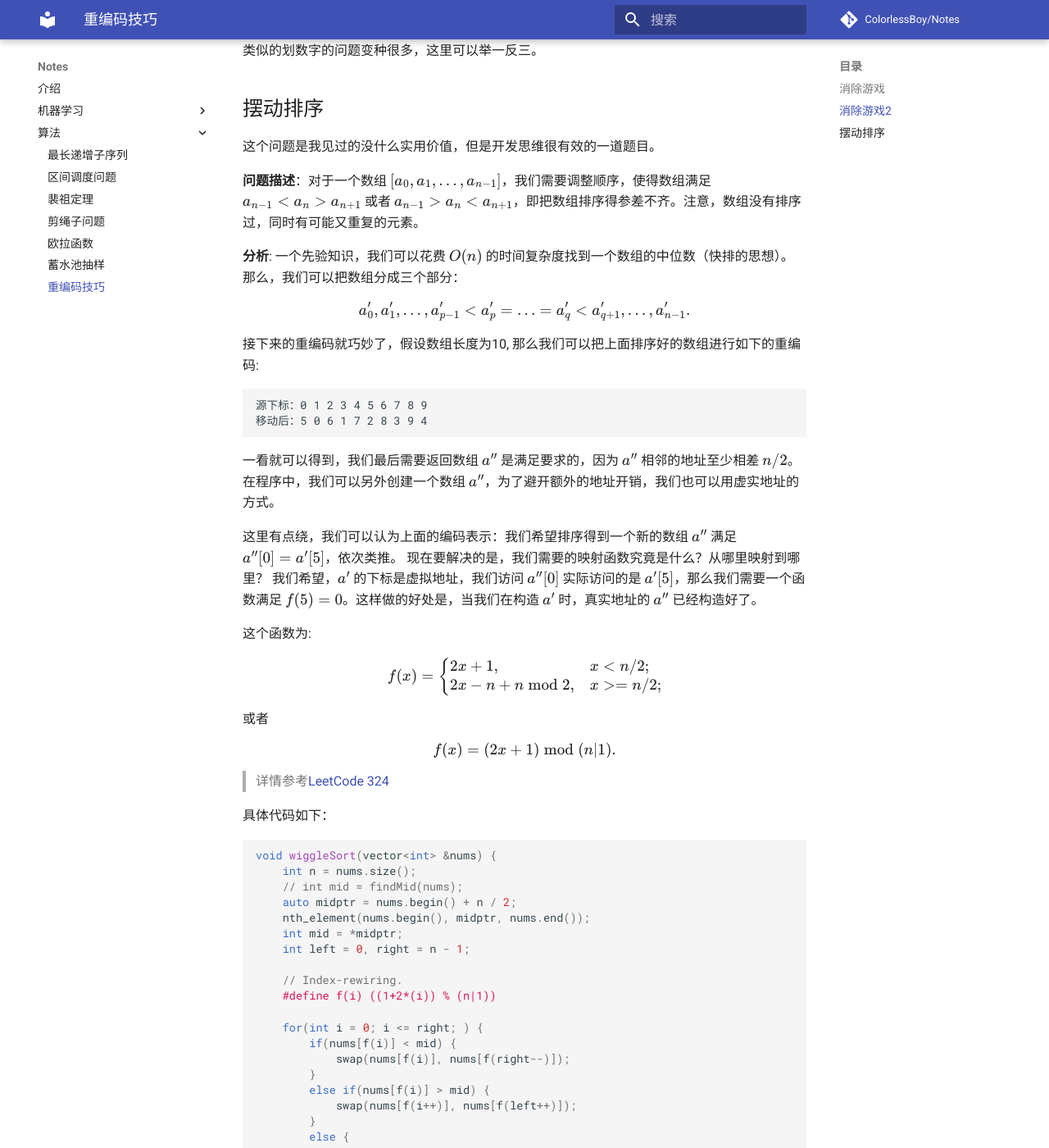
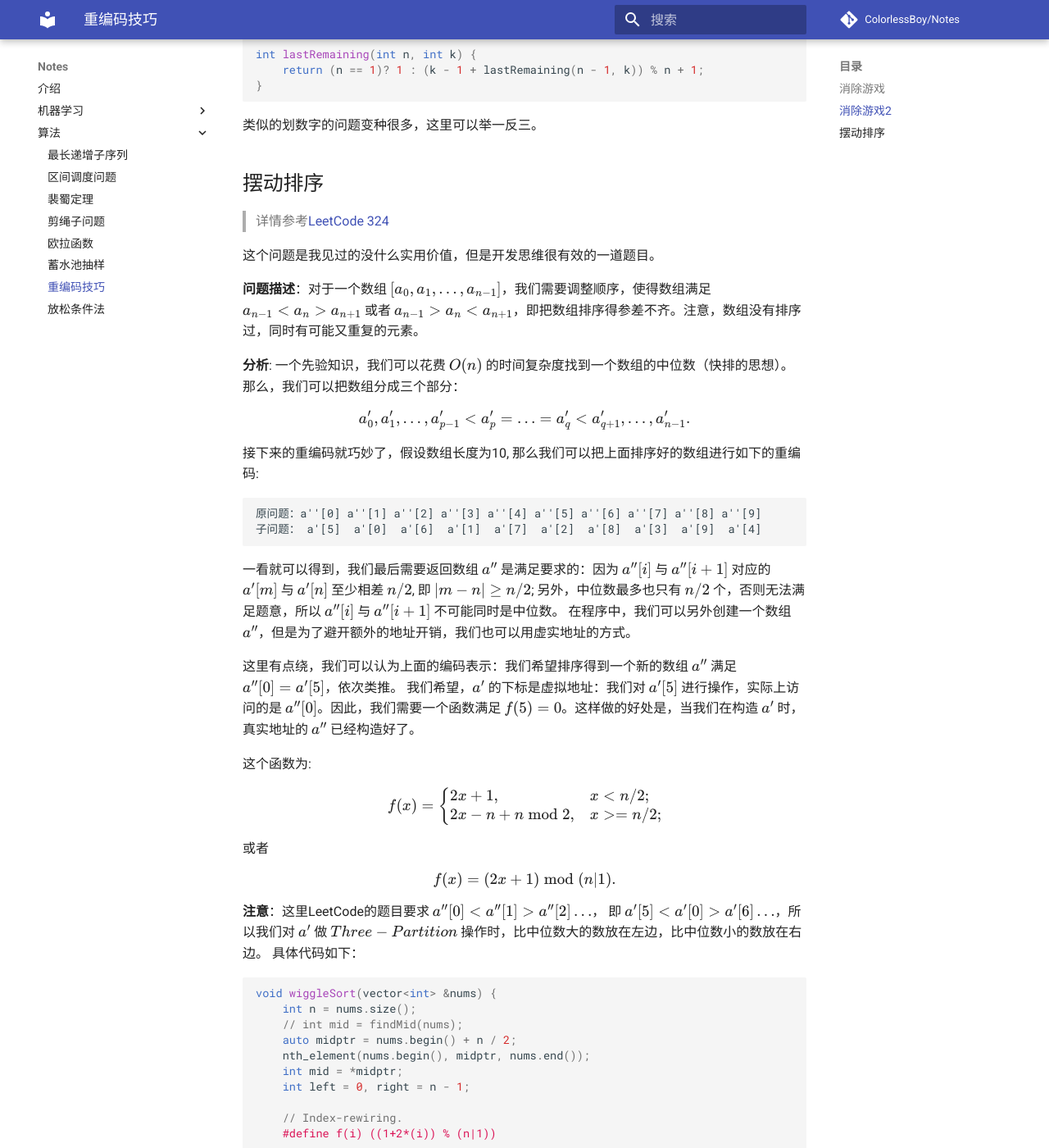
Before and after one commit to ColorlessBoy/Notes, an MkDocs documentation site: the page built from docs/Algorithms/07-重编码技巧.md, in a window 1280 px wide and 1400 px high, scrolled down 1501 px. Shown: the whole window at 82% size. Built offline with MkDocs 1.6.1 and Material for MkDocs 9.7.7, drawn with Linux system fonts in a browser that asks for light colours; formulas are drawn with MathJax 3; comment, search, counter and statistics services are not loaded; some of the changed text lies outside the part shown.

Commit message:
放松条件法

````diff
--- a/docs/Algorithms/07-重编码技巧.md
+++ b/docs/Algorithms/07-重编码技巧.md
@@ -4,6 +4,8 @@
 容我通过例子来解释一下这是什么技术。
 
 ## 消除游戏
+
+> 详情参考 [LeetCode 390](https://leetcode-cn.com/problems/elimination-game/)
 
 **题目描述**: 给定一个从 1 到 n 排序的整数列表，我们先从左到右，从第一个开始，每隔一个数字删除；接着我们从右到左，从最后一个数字开始，每隔一个数字删除。问最后剩下的是哪个数字。
 ```
@@ -14,7 +16,13 @@
 Step 3:           6
 ```
 
-**分析**: 我们只需要对前两步进行分析。 Step 1 完毕后，我们可以通过求解一个子问题 $\left\lfloor n / 2 \right\rfloor$ 来解决，解决的子问题是划数组 `[1, 2, 3, 4]`, 那么我们需要把它映射回原数组 `[8, 6, 4, 2]`。也就是说，我们需要构造一个函数满足 $f(1) = 8$、$f(2) = 6$、$f(3) = 4$ 和 $f(4) = 2$。这个函数很简单:
+**分析**: 我们只需要对前两步进行分析。
+```
+原问题:   2   4   6   8
+子问题:   4   3   2   1
+```
+
+Step 1 完毕后，我们可以通过求解一个子问题 $\left\lfloor n / 2 \right\rfloor$ 来解决，解决的子问题是划数组 `[1, 2, 3, 4]`, 那么我们需要把它映射回原数组 `[8, 6, 4, 2]`。也就是说，我们需要构造一个函数满足 $f(1) = 8$、$f(2) = 6$、$f(3) = 4$ 和 $f(4) = 2$。这个函数很简单:
 
 $$
     f(x) = 2 * (\lfloor n / 2 \rfloor + 1 - x).
@@ -50,8 +57,8 @@
 **分析**: 我们还是只需要看前两步。Step 1 完毕后，等价于我们求解一个规模为 n - 1 的子问题，那么这个子问题和原问题有什么联系呢？如下所示：
 
 ```
+原问题: 4 5 6 7 8 1 2
 子问题: 1 2 3 4 5 6 7
-原问题: 4 5 6 7 8 1 2
 ```
 
 也就是说，我们需要把子问题的解通过某个重编码函数映射回原问题的解。
@@ -73,6 +80,8 @@
 
 ## 摆动排序
 
+> 详情参考[LeetCode 324](https://leetcode-cn.com/problems/wiggle-sort-ii/)
+
 这个问题是我见过的没什么实用价值，但是开发思维很有效的一道题目。
 
 **问题描述**：对于一个数组 $[a_0, a_1, \ldots, a_{n-1}]$，我们需要调整顺序，使得数组满足 $a_{n-1} < a_{n} > a_{n+1}$ 或者 $a_{n-1} > a_{n} < a_{n+1}$，即把数组排序得参差不齐。注意，数组没有排序过，同时有可能又重复的元素。
@@ -87,16 +96,16 @@
 
 接下来的重编码就巧妙了，假设数组长度为10, 那么我们可以把上面排序好的数组进行如下的重编码:
 ```
-源下标：0 1 2 3 4 5 6 7 8 9
-移动后：5 0 6 1 7 2 8 3 9 4
+原问题：a''[0] a''[1] a''[2] a''[3] a''[4] a''[5] a''[6] a''[7] a''[8] a''[9]
+子问题： a'[5]  a'[0]  a'[6]  a'[1]  a'[7]  a'[2]  a'[8]  a'[3]  a'[9]  a'[4]
 ```
 
-一看就可以得到，我们最后需要返回数组 $a''$ 是满足要求的，因为 $a''$ 相邻的地址至少相差 $n/2$。
-在程序中，我们可以另外创建一个数组 $a''$，为了避开额外的地址开销，我们也可以用虚实地址的方式。
+一看就可以得到，我们最后需要返回数组 $a''$ 是满足要求的：因为 $a''[i]$ 与 $a''[i+1]$ 对应的 $a'[m]$ 与 $a'[n]$ 至少相差 $n/2$, 即 $\vert m - n \vert \ge n/2$;
+另外，中位数最多也只有 $n/2$ 个，否则无法满足题意，所以 $a''[i]$ 与 $a''[i+1]$ 不可能同时是中位数。
+在程序中，我们可以另外创建一个数组 $a''$，但是为了避开额外的地址开销，我们也可以用虚实地址的方式。
 
 这里有点绕，我们可以认为上面的编码表示：我们希望排序得到一个新的数组 $a''$ 满足 $a''[0] = a'[5]$，依次类推。
-现在要解决的是，我们需要的映射函数究竟是什么？从哪里映射到哪里？
-我们希望，$a'$ 的下标是虚拟地址，我们访问 $a''[0]$ 实际访问的是 $a'[5]$，那么我们需要一个函数满足 $f(5) = 0$。这样做的好处是，当我们在构造 $a'$ 时，真实地址的 $a''$ 已经构造好了。
+我们希望，$a'$ 的下标是虚拟地址：我们对 $a'[5]$ 进行操作，实际上访问的是 $a''[0]$。因此，我们需要一个函数满足 $f(5) = 0$。这样做的好处是，当我们在构造 $a'$ 时，真实地址的 $a''$ 已经构造好了。
 
 这个函数为:
 
@@ -114,8 +123,8 @@
     f(x) = (2x + 1) \bmod (n \vert 1).
 $$
 
-> 详情参考[LeetCode 324](https://leetcode-cn.com/problems/wiggle-sort-ii/)
 
+**注意**：这里LeetCode的题目要求 $a''[0] < a''[1] > a''[2] \ldots$， 即 $a'[5] < a'[0] > a'[6] \ldots$，所以我们对 $a'$ 做 $Three-Partition$ 操作时，比中位数大的数放在左边，比中位数小的数放在右边。
 具体代码如下：
 
 ```cpp
--- a/mkdocs.yml
+++ b/mkdocs.yml
@@ -69,8 +69,9 @@
   - 算法:
     - 最长递增子序列: Algorithms/01-最长递增子序列.md
     - 区间调度问题: Algorithms/02-区间调度问题.md
-    - 裴祖定理: Algorithms/03-裴蜀定理.md
+    - 裴蜀定理: Algorithms/03-裴蜀定理.md
     - 剪绳子问题: Algorithms/04-剪绳子问题.md
     - 欧拉函数: Algorithms/05-欧拉函数.md
     - 蓄水池抽样: Algorithms/06-蓄水池抽样.md
     - 重编码技巧: Algorithms/07-重编码技巧.md
+    - 放松条件法: Algorithms/08-放松条件法.md
````
Also changed, not shown: other parts of docs/Algorithms/07-重编码技巧.md (+0 -1 lines), docs/Algorithms/01-最长递增子序列.md (+5 -3 lines), docs/Algorithms/02-区间调度问题.md (+4 -3 lines), docs/Algorithms/03-裴蜀定理.md (+2 -1 lines), docs/Algorithms/08-放松条件法.md (added, +84 -0 lines).
